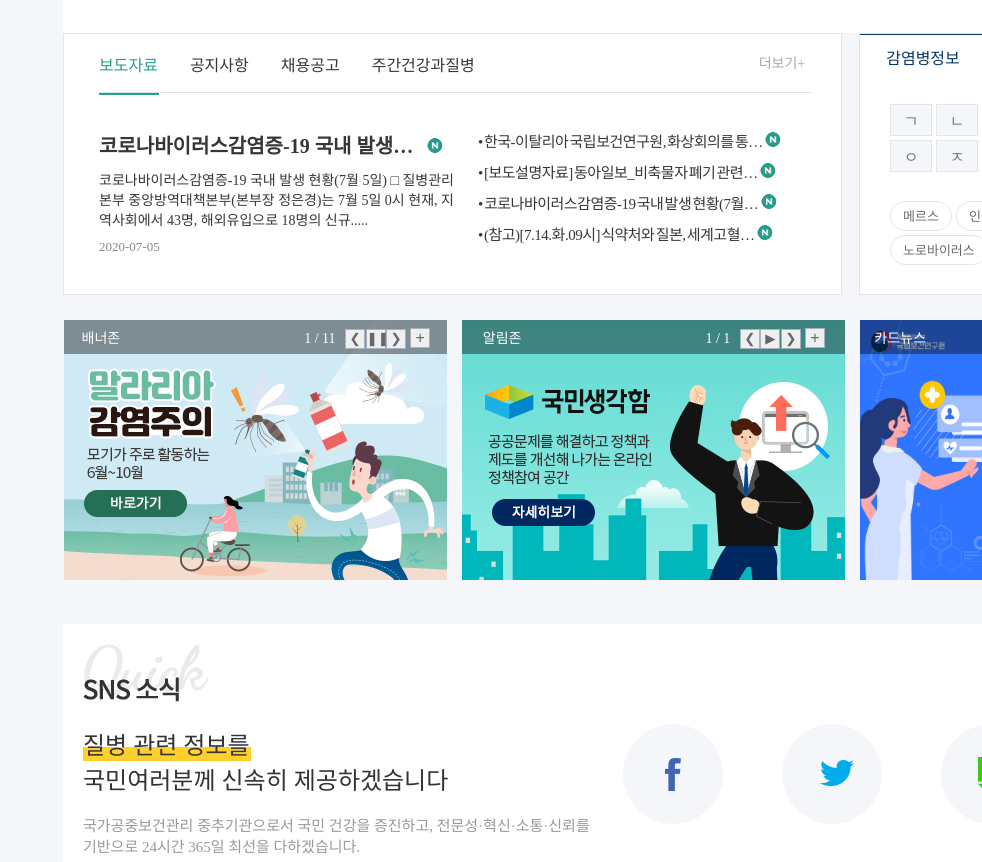
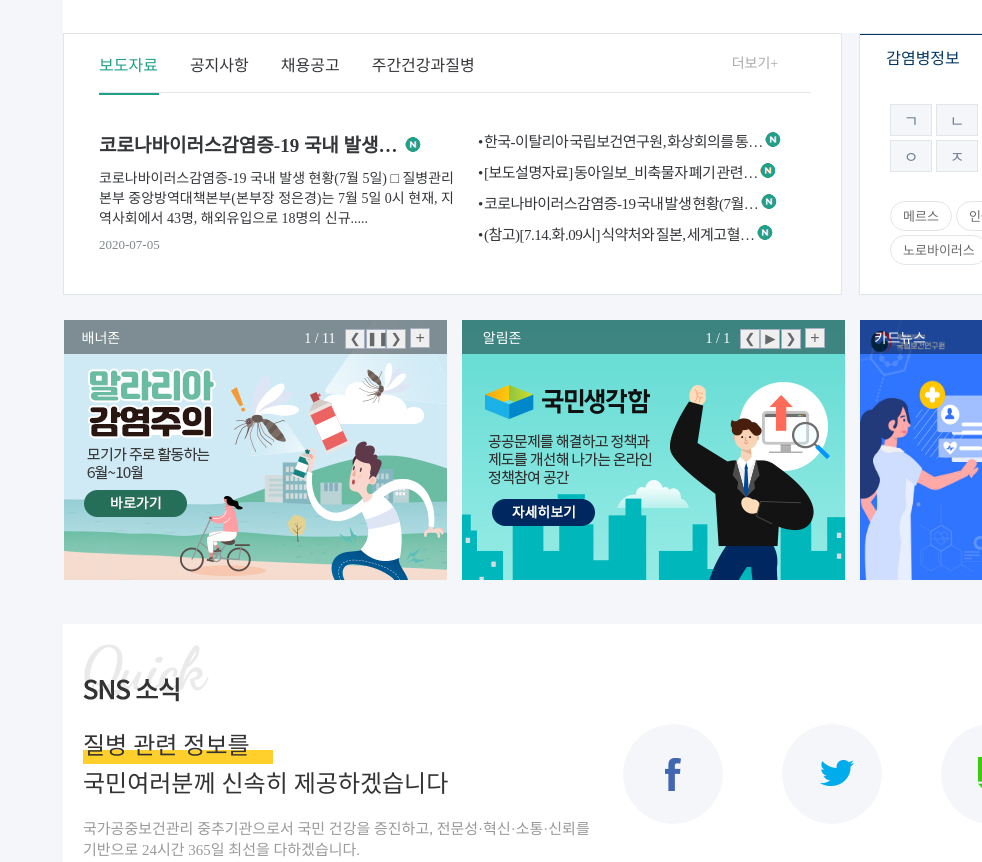
Before and after one commit to hyewon520/hyewon520.github.io, a plain HTML site: page index.html in a window 1280 px wide. Shown: the part 1060-1922 px from the top of the page, without its empty margins (298-1280 px from the left). Drawn offline with nearby package versions, Linux system fonts and the light colour scheme.

Commit message:
Update index.html

```diff
--- a/index.html
+++ b/index.html
@@ -221,7 +221,7 @@
 			color: #21a089;
 		}
 		#sub3>#plus{
-			padding-left: 252px;
+			padding-left: 225px;
 			font-size: 14px;
 			color: #aaaaaa;
 		}
@@ -263,11 +263,11 @@
 		#sub1 #marnone1{
 			margin-right: -20px;
 		}
-		#corona{
+		#corona{border:0px solid red;
 			padding-top: 30px;
 		}
 		#corona span{
-			font-size: 20px;
+			font-size: 19px;
 			font-weight: bold;
 		}
 
@@ -456,13 +456,13 @@
 		#snstext{
 			margin-top: 20px;
 		}
-		#tt1{
+		#tt1{border: 0px solid red;
 			font-size: 24px;
 			color: #333333;
 			font-family: Noto Sans CJK KR Medium;
 		}
-		#tt1 p{
-			width: 168px;
+		#tt1 p{border: 0px solid red;
+			width: 190px; height: 38px;
 			box-shadow: inset 0 -14px 0 #ffd02b;
 
 		}
@@ -756,6 +756,8 @@
 			width: 1905px;
 			height: 59px;
 			background-color: white;
+			position: fixed;
+
 		}
 		nav li{
 			font-family: Noto Sans Mono CJK KR Regular;
@@ -980,7 +982,7 @@
 							<li><a href="#">▪생물안전및보안</a></li>
 							<li><a href="#">▪고위험병원체국가관리</a></li>
 							<li><a href="#">▪유전자변형생물체국가승인</a></li>
-							<li><a href="#">▪생물안전연구시설국가안전관리</a></li>
+							<li><a href="#">▪생물안전연구시설국가안전관리</a></li><br>
 							<li><a href="#">▪병원체생물안전정보</a></li>
 							<li><a href="#">▪자료실</a></li>
 						</ul></div>
@@ -1115,7 +1117,7 @@
 
 						<div id="noneline"><ul id="ssub_menu">
 							<li><a href="#">▪감염병발생정보</a></li>
-							<li><a href="#">감염병연보</a></li>
+							<li><a href="#">▪감염병연보</a></li>
 							<li><a href="#">▪건강통계</a></li>
 						</ul></div>
 					</div>
@@ -1327,7 +1329,7 @@
 					<div>
 						<a href="https://www.cdc.go.kr/board/board.es?mid=a20501000000&bid=0015&list_no=367798&act=view"> <div>
 							<ul id="sub3-2">
-							<li id="corona"><span>코로나바이러스감염증-19 국내 발생…</span>&nbsp;&nbsp;&nbsp;&nbsp;<img src="./img/new.png"></li>
+							<li id="corona"><span>코로나바이러스감염증-19 국내 발생…</span>&nbsp;&nbsp;<img src="./img/new.png"></li>
 							<li>코로나바이러스감염증-19 국내 발생 현황(7월 5일) □ 질병관리본부 중앙방역대책본부(본부장 정은경)는 7월 5일 0시 현재, 지역사회에서 43명, 해외유입으로 18명의 신규.....</li>
 							<li id="date"><span>2020-07-05</span></li>
 							</ul>
```
